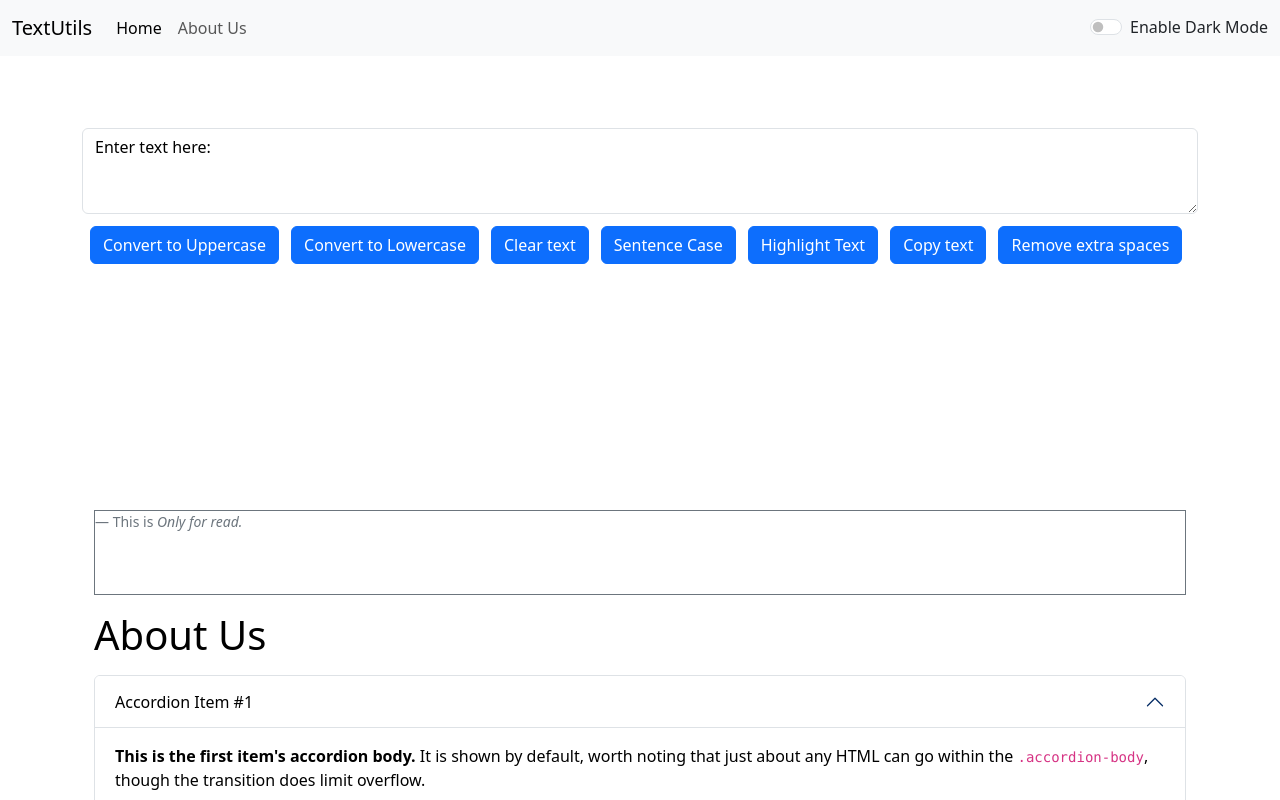
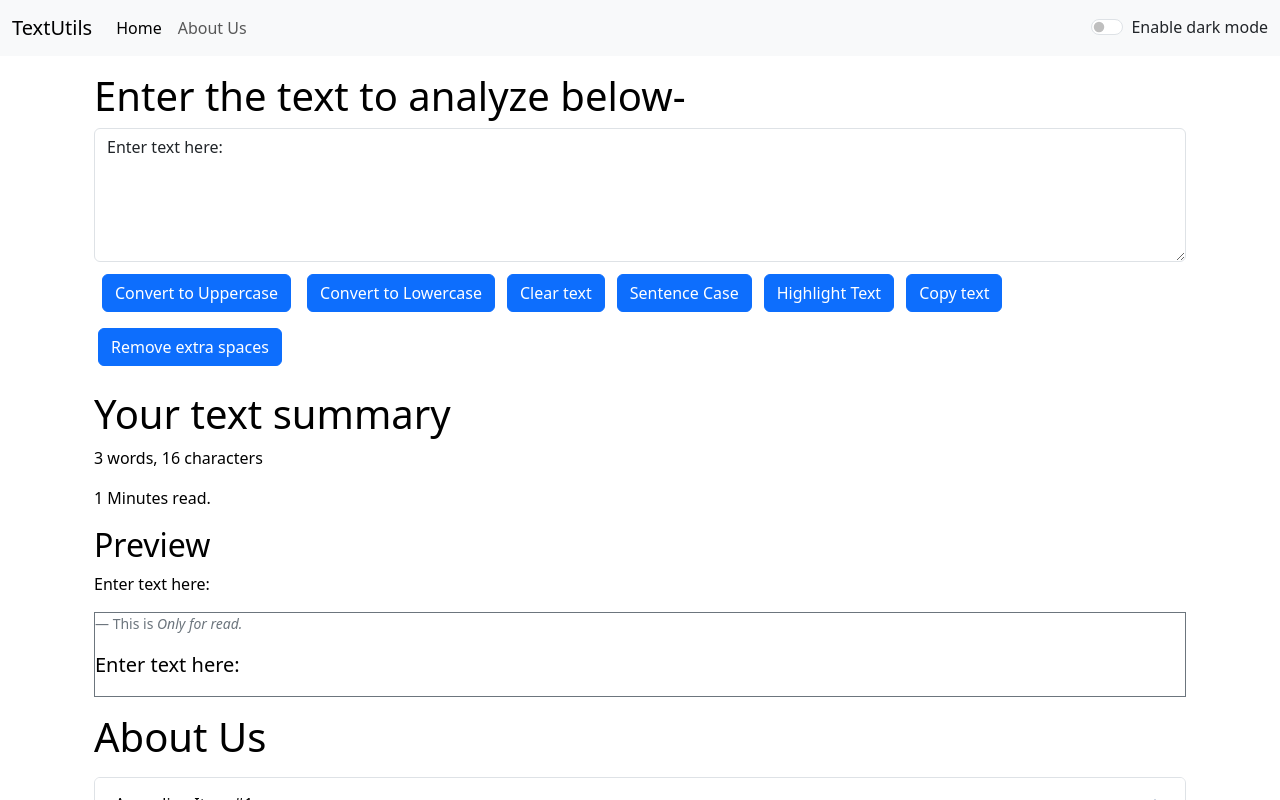
Before and after one commit to manojsingh00963/React_project, a React (Create React App) app in the folder textutils/: page / in a window 1280 px wide. Shown: the top 800 px of the page. Built offline with nearby package versions, Linux system fonts and the light colour scheme.

Commit message:
"Text utils"

```diff
--- a/textutils/src/App.js
+++ b/textutils/src/App.js
@@ -1,35 +1,33 @@
 import { useState } from 'react';
-import './App.css';
+// import './App.css';
 import About from './Component/About';
 import Navbar from './Component/Navbar';
-// import TextFrom from './Component/TextFrom';
-import TextFrom2 from './Component/TextFrom2';
+import TextFrom from './Component/TextFrom';
 
 function App() {
 
   const [mode,setMode] = useState('light') //Whether dark mode is enbled or not
+  const [toggleText, setToggleText] = useState("Enable dark mode")
 
   const toggleMode = ()=>{
     if(mode === 'light'){
       setMode('dark');
       document.body.style.backgroundColor = '#0a0c3c'
-
-
+      setToggleText("Disable dark mode")
     }
     else{
       setMode('light');
       document.body.style.backgroundColor = 'white'
+      setToggleText("Enable dark mode")
     }
   }
 
   return (
     <>
 
-      <Navbar title="TextUtils" aboutText='About Us' mode={mode} toggleMode={toggleMode} />
-
+      <Navbar title="TextUtils" aboutText='About Us' mode={mode} toggleText={toggleText} toggleMode={toggleMode} />
       <div className="container my-3" >
-        {/* <TextFrom heading="Enter the text to analyze below" /> */}
-        <TextFrom2 heading="Enter the text to analyze below" />
+        <TextFrom heading="Enter the text to analyze below" />
         <About />
       </div>
 
--- a/textutils/src/Component/About.js
+++ b/textutils/src/Component/About.js
@@ -15,7 +15,7 @@ export default function About() {
     } else {
       setMyStyle({
         color: 'black',
-        backgroundColor: 'white'
+        backgroundColor: 'white',
       })
       setBtntext('Enable Dark Mode')
     }
--- a/textutils/src/Component/Navbar.js
+++ b/textutils/src/Component/Navbar.js
@@ -2,7 +2,7 @@ import React from 'react'
 import PropTypes from 'prop-types'
 
 
-export default function Navbar(props) {
+export default function Navbar(props){
   return (
 
     /* <nav className="navbar navbar-expand-lg bg-body-tertiary "> */
@@ -26,9 +26,9 @@ export default function Navbar(props) {
         <input className="form-control me-2" type="search" placeholder="Search" aria-label="Search"/>
         <button className="btn btn-outline-secondary" type="submit">Search</button>
       </form> */}
-      <div className={`form-check form-switch text-${props.mode === 'dark'?'light':'dark'}`}>
-  <input className="form-check-input" onClick={props.toggleMode} type="checkbox" role="switch" id="flexSwitchCheckDefault"/>
-  <label className="form-check-label" htmlFor="flexSwitchCheckDefault">Enable Dark Mode</label>
+      <div className={`form-check form-switch text-${props.mode === 'light'?'dark':'light'}`}>
+  <input className="form-check-input " onClick={props.toggleMode} type="checkbox" role="switch" id="flexSwitchCheckDefault"/>
+  <label className="form-check-label" htmlFor="flexSwitchCheckDefault">{props.toggleText}</label>
 </div>
     </div>
   </div>
--- a/textutils/src/Component/TextFrom.js
+++ b/textutils/src/Component/TextFrom.js
@@ -66,22 +66,20 @@ export default function TextFrom(props) {
     }
     return (
         <>
+        <div style={{backgroundColor: props.mode === 'dark' ? 'grey' : 'white' , Color: props.mode ==='dark'?'white':'black' }} >
 
-            <div style={{backgroundColor: props.mode === 'light'?'dark':'light', color: props.mode ==='black'?'white':'black'}} >
-
-
-            <div className='containerv ' >
+            <div className='container'  style={{ color: props.mode ==='dark'?'white':'black'}} >
                 <h1 >{props.heading}-</h1>
                 <div className=" mb-1 ">
                     <textarea
                         className="form-control"
-                        style={{backgroundColor: props.mode === 'light'?'grey':'white'}}
                         id="Textarea-control"
                         value={text}
                         onChange={handleonClicked}
-                        rows={3}
+                        rows={5}
                         defaultValue={""}
-                         />
+                        style={{ backgroundColor: props.mode === 'dark' ? 'grey' : 'white' , Color: props.mode ==='dark'?'white':'black' }}
+                    />
                 </div>
                 <button
                     className="btn btn-primary mx-2"
@@ -121,24 +119,24 @@ export default function TextFrom(props) {
             </div>
 
 
-            <div className="container my-3 " style={{backgroundColor: props.mode === 'dark'?'light':'dark',color: props.mode ==='black'?'white':'black'}}>
+            <div className="container my-3 "  style={{ color: props.mode ==='dark'?'white':'black'}} >
                 <h1>Your text summary</h1>
                 <p>{text.split(" ").length} words, {text.length} characters</p>
                 <p>{Math.ceil(0.008 * text.split(" ").length)} Minutes read.</p>
                 <h2>Preview</h2>
-                <p>{text.lenght>0?text:"Enter something in the textbox above to preview it here"}</p>
+                <p>{text.length > 0 ? text : "Enter something in the textbox above to preview it here"}</p>
 
                 <figure className="border border-secondary my-3">
                     <figcaption className="blockquote-footer mt-0">
                         This is  <cite title="Source Title">Only for read.</cite>
                     </figcaption>
-                    <blockquote  className="blockquote">
-                        <p style={{backgroundColor: props.mode === 'dark'?'light':'dark',color: props.mode ==='black'?'white':'black'}}>{text}</p>
+                    <blockquote className="blockquote">
+                        <p style={{ backgroundColor: props.mode === 'dark' ? 'light' : 'dark', color: props.mode === 'dark' ? 'white' : 'black' }}>{text}</p>
                     </blockquote>
                 </figure>
 
             </div>
-            </div>
+        </div>
         </>
     )
 }
--- a/textutils/src/Component/TextFrom2.js
+++ /dev/null
@@ -1,105 +0,0 @@
-import React, { useState } from 'react';
-
-export default function TextFrom2(props) {
-    const [text, setText] = useState('Enter text here:');
-    const [color, setColor] = useState({
-        color: 'black',
-        backgroundColor: 'white'
-    });
-
-    const handleonClicked = (event) => {
-        setText(event.target.value);
-    };
-
-    const handleUpClicked = () => {
-        let newText = text.toUpperCase();
-        setText(newText);
-    };
-
-    const handlelowClicked = () => {
-        let newText = text.toLowerCase();
-        setText(newText);
-    };
-
-    const handleClear = () => {
-        setText('');
-    };
-
-    const SentenceCase = () => {
-        let newText = text.charAt(0).toUpperCase() + text.substring(1).toLowerCase();
-        setText(newText);
-    };
-
-    const highlightText = () => {
-        if (color.backgroundColor === 'lightblue') {
-            setColor({
-                color: 'black',
-                backgroundColor: 'white'
-            });
-        } else {
-            setColor({
-                color: 'black',
-                backgroundColor: 'lightblue'
-            });
-        }
-    };
-
-    const copyText = () => {
-        let text = document.getElementById('Textarea-control');
-        text.select();
-        navigator.clipboard.writeText(text.value);
-    };
-
-    const handleExtraSpaces = () => {
-        let newText = text.split(/[ ]+/);
-        setText(newText.join(' '));
-    };
-
-    return (
-        <>
-            <div style={{ backgroundColor: props.mode === 'light' ? 'dark' : 'light', color: props.mode === 'white' ? 'black' : 'white' }}>
-                <div className='containerv'>
-                    <h1>{props.heading}-</h1>
-                    <div className="mb-1">
-                        <textarea
-                            className="form-control"
-                            style={{
-                                backgroundColor: props.mode === 'light' ? 'grey' : 'white',
-                                color: color.color
-                            }}
-                            id="Textarea-control"
-                            value={text}
-                            onChange={handleonClicked}
-                            rows={3}
-                            defaultValue={''}
-                        />
-                    </div>
-                    <button className="btn btn-primary mx-2" onClick={handleUpClicked}>Convert to Uppercase</button>
-                    <button className="btn btn-primary mx-2 ms-1 my-2" onClick={handlelowClicked}>Convert to Lowercase</button>
-                    <button className="btn btn-primary mx-2 ms-1 my-2" onClick={handleClear}>Clear text</button>
-                    <button className="btn btn-primary mx-2 ms-1 my-2" onClick={SentenceCase}>Sentence Case</button>
-                    <button className="btn btn-primary mx-2 ms-1 my-2" onClick={highlightText}>Highlight Text</button>
-                    <button className="btn btn-primary mx-2 ms-1 my-2" onClick={copyText}>Copy text</button>
-                    <button className="btn btn-primary mx-2 ms-1 my-2" onClick={handleExtraSpaces}>Remove extra spaces</button>
-                </div>
-
-                <div className="container my-3" style={{ backgroundColor: props.mode === 'dark' ? 'light' : 'dark' }}>
-                    <h1>Your text summary</h1>
-                    <p>{text.split(' ').length} words, {text.length} characters</p>
-                    <p>{Math.ceil(0.008 * text.split(' ').length)} Minutes read.</p>
-                    <h2>Preview</h2>
-                    <p>{text.length > 0 ? text : 'Enter something in the textbox above to preview it here'}</p>
-
-                    <figure className="border border-secondary my-3">
-                        <figcaption className="blockquote-footer mt-0">
-                            This is <cite title="Source Title">Only for read.</cite>
-                        </figcaption>
-                        <blockquote className="blockquote">
-                            <p style={{ backgroundColor: props.mode === 'dark' ? 'light' : 'dark' }}>{text}</p>
-                        </blockquote>
-                    </figure>
-                </div>
-            </div>
-        </>
-    );
-}
--- a/textutils/src/index.js
+++ b/textutils/src/index.js
@@ -1,6 +1,6 @@
 import React from 'react';
 import ReactDOM from 'react-dom/client';
-import './index.css';
+// import './index.css';
 import App from './App';
 import reportWebVitals from './reportWebVitals';
 
```
